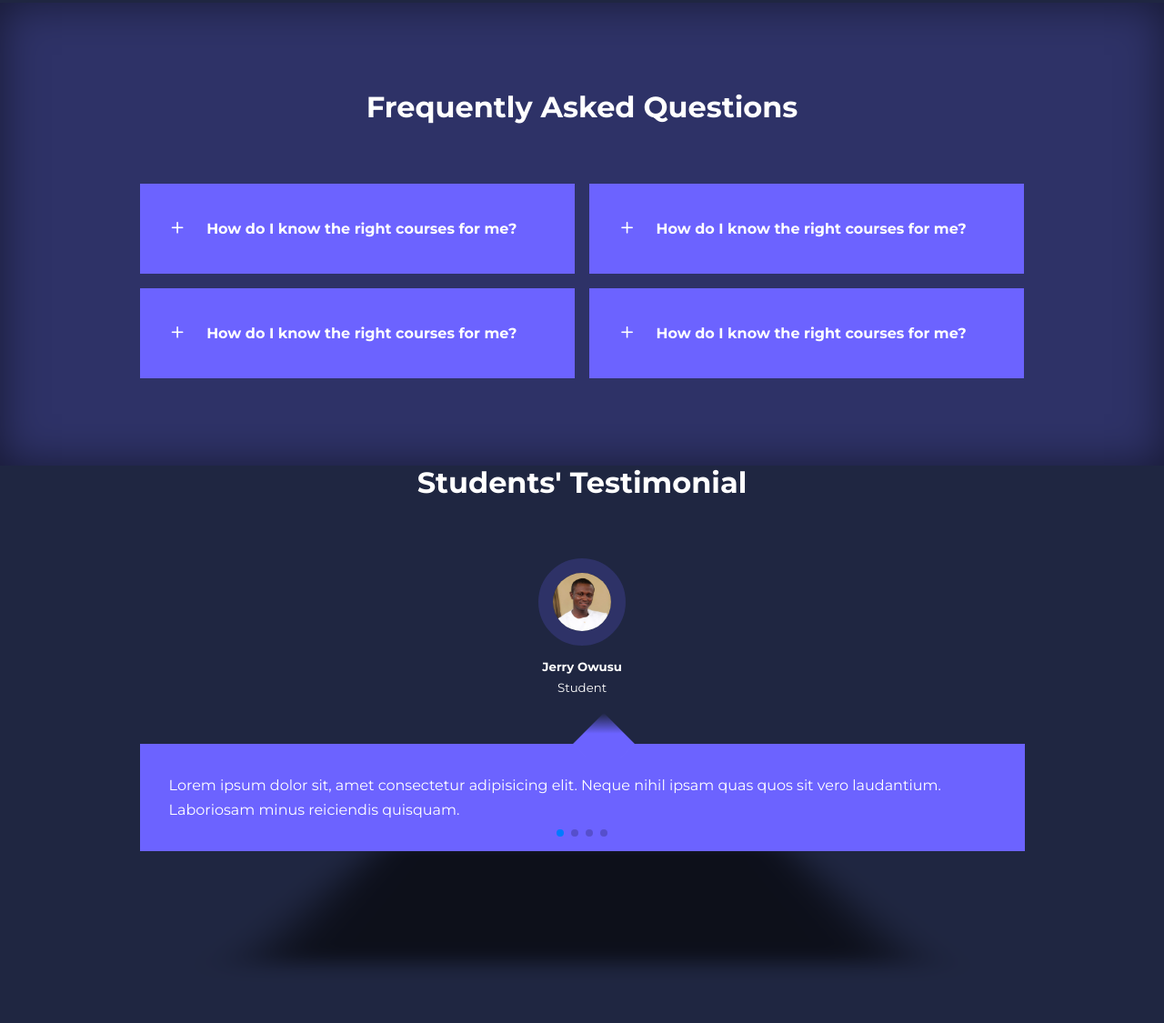
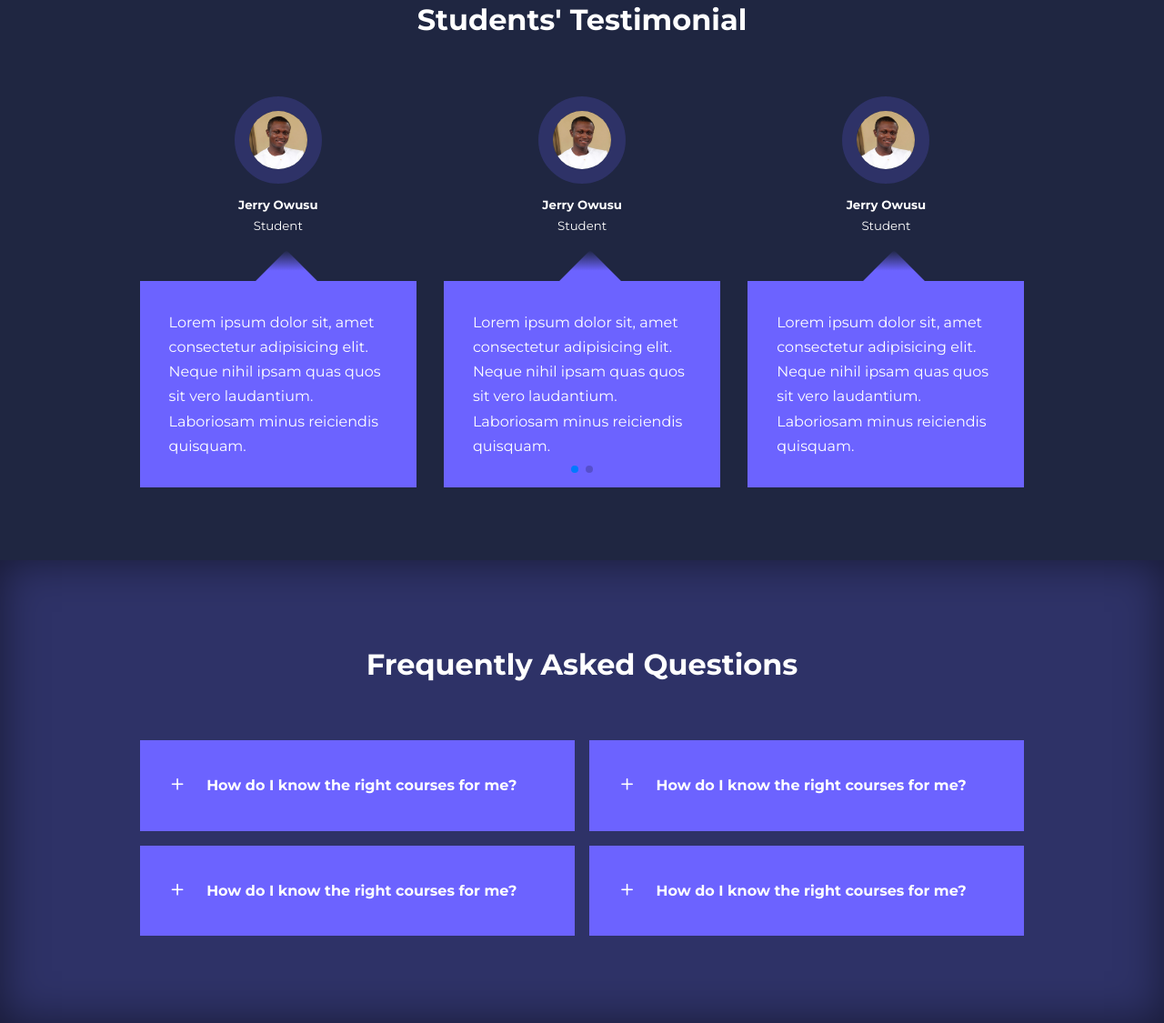
Before and after one commit to jerryowusu/multipage-school-website, a plain HTML site: page index.html in a window 1280 px wide. Shown: the part 2194-3319 px from the top of the page at 91% size. Before the commit the page ends 3210 px from the top, so only its background shows below. Drawn offline with nearby package versions, Linux system fonts and the light colour scheme.

Commit message:
Update swiper and set up sections

```diff
--- a/Css/styles.css
+++ b/Css/styles.css
@@ -351,7 +351,7 @@ course-info p {
        var(--color-primary),
        var(--color-primary));;
     position: absolute;
-    left: 50%;
+    left: 45%;
     top: -1.5rem;
     transform: rotate(45deg);
 }
--- a/index.html
+++ b/index.html
@@ -151,52 +151,6 @@
         </div>
     </section>
 
-    <section class="faqs">
-        <h2>Frequently Asked Questions</h2>
-        <div class="container faqs-container">
-            <article class="faq">
-                <div class="faq-icon"><i class="uil uil-plus"></i> </div>
-                <div class="question-answer">
-                    <h4>How do I know the right courses for me?</h4>
-                    <p>Lorem ipsum dolor, sit amet consectetur adipisicing elit.
-                         Repellat hic cupiditate omnis corporis tenetur libero dignissimos?
-                         Aliquid aperiam quidem magni.
-                    </p>
-                </div>
-            </article>
-            <article class="faq">
-                <div class="faq-icon"><i class="uil uil-plus"></i> </div>
-                <div class="question-answer">
-                    <h4>How do I know the right courses for me?</h4>
-                    <p>Lorem ipsum dolor, sit amet consectetur adipisicing elit.
-                         Repellat hic cupiditate omnis corporis tenetur libero dignissimos?
-                         Aliquid aperiam quidem magni.
-                    </p>
-                </div>
-            </article>
-            <article class="faq">
-                <div class="faq-icon"><i class="uil uil-plus"></i> </div>
-                <div class="question-answer">
-                    <h4>How do I know the right courses for me?</h4>
-                    <p>Lorem ipsum dolor, sit amet consectetur adipisicing elit.
-                         Repellat hic cupiditate omnis corporis tenetur libero dignissimos?
-                         Aliquid aperiam quidem magni.
-                    </p>
-                </div>
-            </article>
-            <article class="faq">
-                <div class="faq-icon"><i class="uil uil-plus"></i> </div>
-                <div class="question-answer">
-                    <h4>How do I know the right courses for me?</h4>
-                    <p>Lorem ipsum dolor, sit amet consectetur adipisicing elit.
-                         Repellat hic cupiditate omnis corporis tenetur libero dignissimos?
-                         Aliquid aperiam quidem magni.
-                    </p>
-                </div>
-            </article>
-        </div>
-    </section>
-
     <section class="container testimonials-container swiper mySwiper">
         <h2>Students' Testimonial</h2>
         <div class="swiper-wrapper">
@@ -263,23 +217,72 @@
         </div>
         <div class="swiper-pagination"></div>
     </section>
+
+    <section class="faqs">
+        <h2>Frequently Asked Questions</h2>
+        <div class="container faqs-container">
+            <article class="faq">
+                <div class="faq-icon"><i class="uil uil-plus"></i> </div>
+                <div class="question-answer">
+                    <h4>How do I know the right courses for me?</h4>
+                    <p>Lorem ipsum dolor, sit amet consectetur adipisicing elit.
+                         Repellat hic cupiditate omnis corporis tenetur libero dignissimos?
+                         Aliquid aperiam quidem magni.
+                    </p>
+                </div>
+            </article>
+            <article class="faq">
+                <div class="faq-icon"><i class="uil uil-plus"></i> </div>
+                <div class="question-answer">
+                    <h4>How do I know the right courses for me?</h4>
+                    <p>Lorem ipsum dolor, sit amet consectetur adipisicing elit.
+                         Repellat hic cupiditate omnis corporis tenetur libero dignissimos?
+                         Aliquid aperiam quidem magni.
+                    </p>
+                </div>
+            </article>
+            <article class="faq">
+                <div class="faq-icon"><i class="uil uil-plus"></i> </div>
+                <div class="question-answer">
+                    <h4>How do I know the right courses for me?</h4>
+                    <p>Lorem ipsum dolor, sit amet consectetur adipisicing elit.
+                         Repellat hic cupiditate omnis corporis tenetur libero dignissimos?
+                         Aliquid aperiam quidem magni.
+                    </p>
+                </div>
+            </article>
+            <article class="faq">
+                <div class="faq-icon"><i class="uil uil-plus"></i> </div>
+                <div class="question-answer">
+                    <h4>How do I know the right courses for me?</h4>
+                    <p>Lorem ipsum dolor, sit amet consectetur adipisicing elit.
+                         Repellat hic cupiditate omnis corporis tenetur libero dignissimos?
+                         Aliquid aperiam quidem magni.
+                    </p>
+                </div>
+            </article>
+        </div>
+    </section>
     <script src="./main.js"></script>
     <script src="https://cdn.jsdelivr.net/npm/swiper@10/swiper-bundle.min.js"></script>
 
 
        <script>
-          var swiper = new Swiper(".mySwiper", {
-           effect: "cube",
-           grabCursor: true,
-           cubeEffect: {
-             shadow: true,
-             slideShadows: true,
-             shadowOffset: 150,
-             shadowScale: 0.8,
-           },
-           pagination: {
-             el: ".swiper-pagination",
-    },
-  });
+           var swiper = new Swiper(".mySwiper", {
+      slidesPerView: 1,
+      spaceBetween: 30,
+      pagination: {
+        el: ".swiper-pagination",
+        clickable: true,
+      },
+      breakpoints: {
+        600: {
+            slidesPerView: 2
+        },
+        900: {
+            slidesPerView: 3
+        }
+      }
+    });
       </script>
 </body>
--- a/main.js
+++ b/main.js
@@ -19,18 +19,3 @@ faqs.forEach((faq) => {
         }
     )
 })
-
-
-var swiper = new Swiper(".mySwiper", {
-    effect: "cube",
-    grabCursor: true,
-    cubeEffect: {
-      shadow: true,
-      slideShadows: true,
-      shadowOffset: 20,
-      shadowScale: 0.94,
-    },
-    pagination: {
-      el: ".swiper-pagination",
-    },
-  });
```
Also changed, not shown: about.html (+11 -0 lines), contact.html (+11 -0 lines), courses.html (+11 -0 lines).
